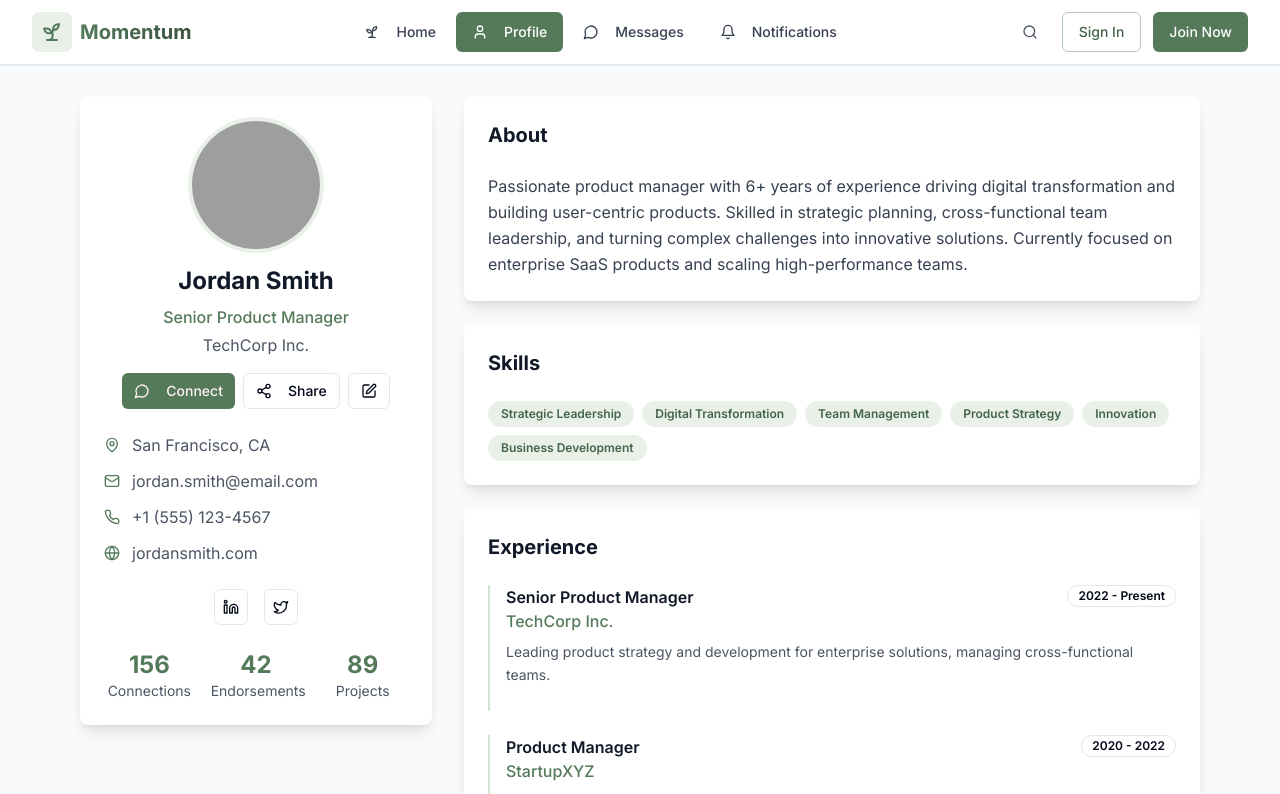
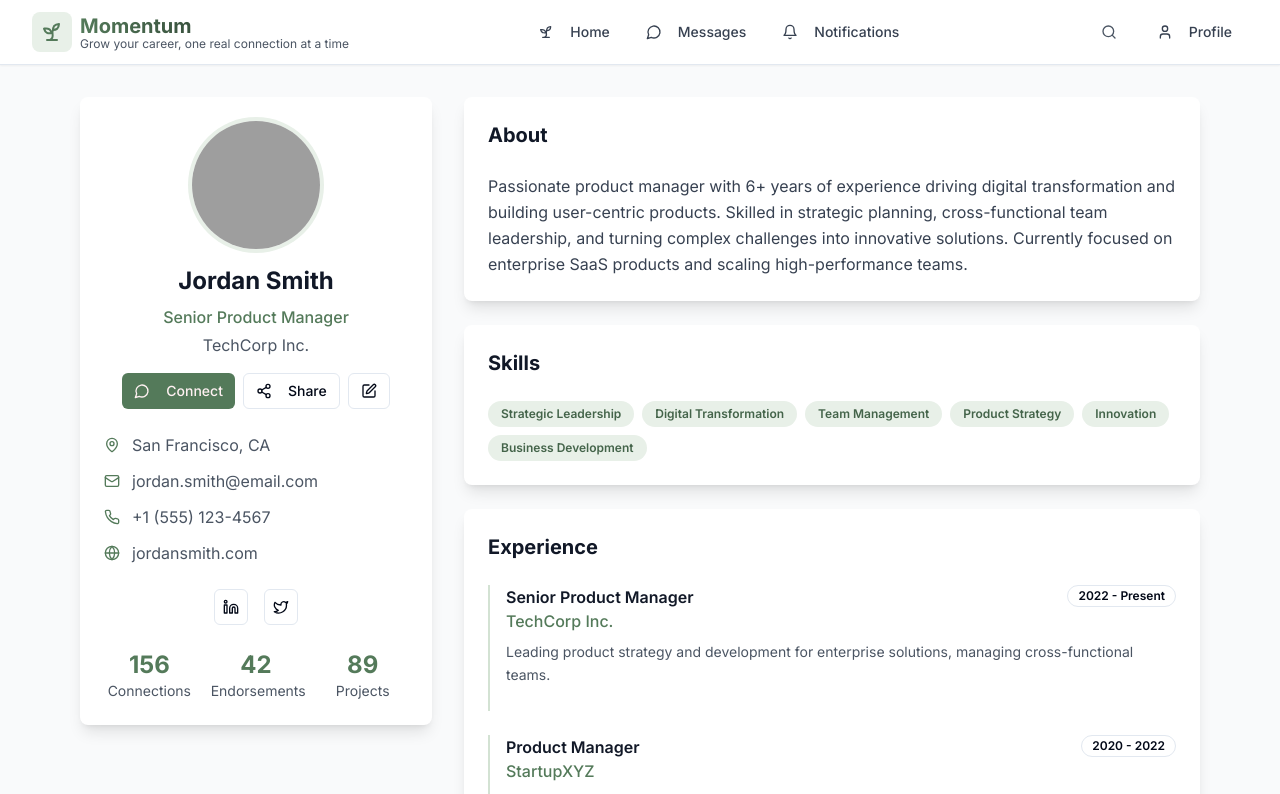
Before and after one commit to KeerthiNingegowda/momentum-grow-together-network, a React (Vite) app: page /profile in a window 1280 px wide. Shown: the top 794 px of the page. Built offline with nearby package versions, Linux system fonts and the light colour scheme; grey boxes are pictures that could not be loaded.

Commit message:
Add tagline and profile section adjustments
- Added a tagline to the app.
- Moved the profile section to the far right.
- Removed the "Sign In" and "Join Now" buttons.

```diff
--- a/src/components/Navigation.tsx
+++ b/src/components/Navigation.tsx
@@ -8,7 +8,6 @@ const Navigation = () => {
 
   const navItems = [
     { href: "/", label: "Home", icon: Sprout },
-    { href: "/profile", label: "Profile", icon: User },
     { href: "/messages", label: "Messages", icon: MessageCircle },
     { href: "/notifications", label: "Notifications", icon: Bell },
   ];
@@ -21,7 +20,10 @@ const Navigation = () => {
             <div className="bg-momentum-100 p-2 rounded-lg">
               <Sprout className="h-6 w-6 text-momentum-600" />
             </div>
-            <span className="text-xl font-bold gradient-text">Momentum</span>
+            <div>
+              <span className="text-xl font-bold gradient-text">Momentum</span>
+              <p className="text-xs text-gray-600 -mt-1">Grow your career, one real connection at a time</p>
+            </div>
           </div>
 
           <div className="hidden md:flex items-center space-x-1">
@@ -50,11 +52,13 @@ const Navigation = () => {
             <Button variant="ghost" size="icon" className="text-gray-600 hover:text-momentum-600">
               <Search className="h-5 w-5" />
             </Button>
-            <Button variant="outline" className="border-momentum-300 text-momentum-700 hover:bg-momentum-50">
-              Sign In
-            </Button>
-            <Button className="bg-momentum-600 hover:bg-momentum-700 text-white">
-              Join Now
+            <Button
+              variant="ghost"
+              className="flex items-center space-x-2 text-gray-700 hover:text-momentum-600 hover:bg-momentum-50"
+              onClick={() => window.location.href = "/profile"}
+            >
+              <User className="h-4 w-4" />
+              <span>Profile</span>
             </Button>
           </div>
         </div>
```
